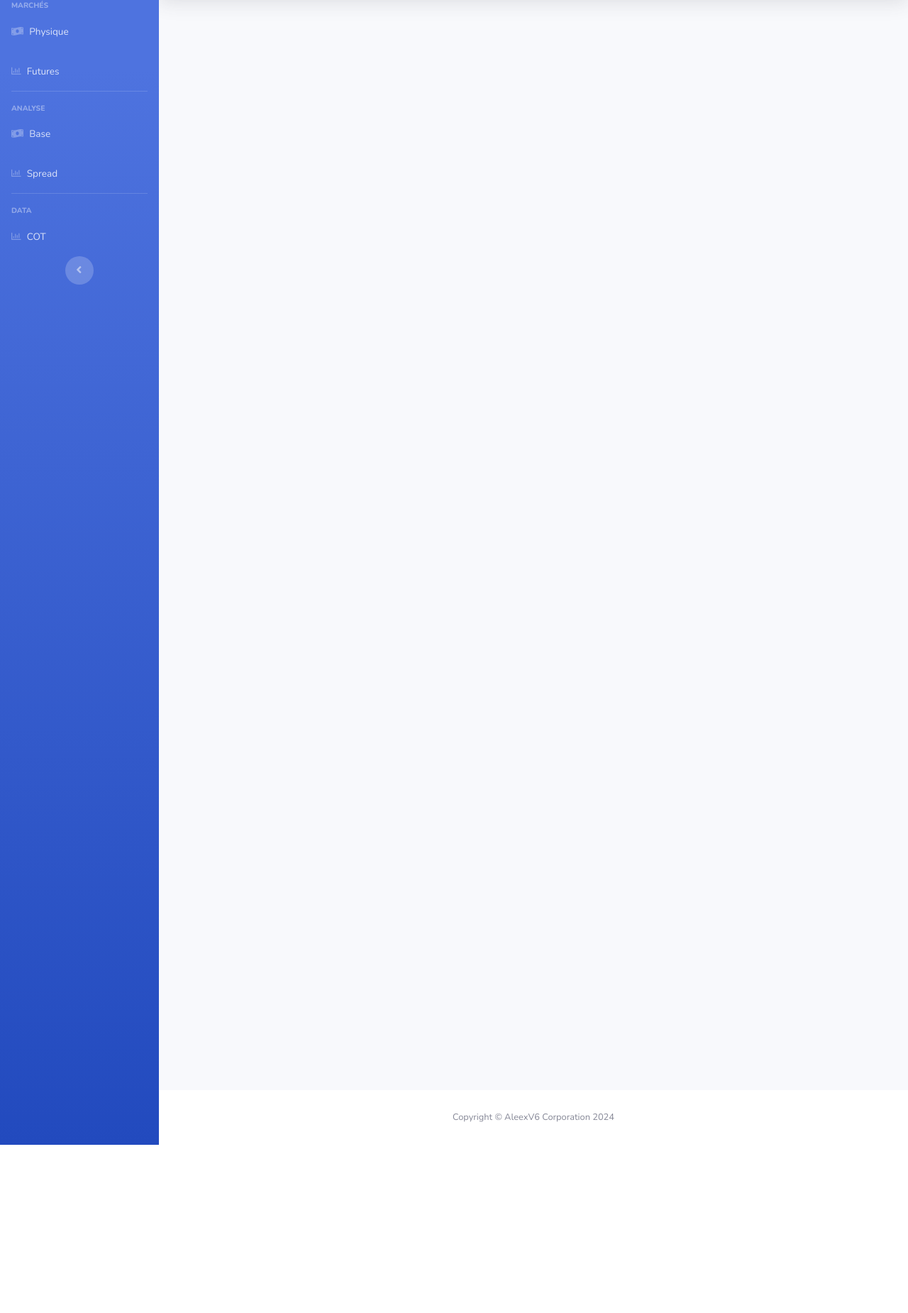
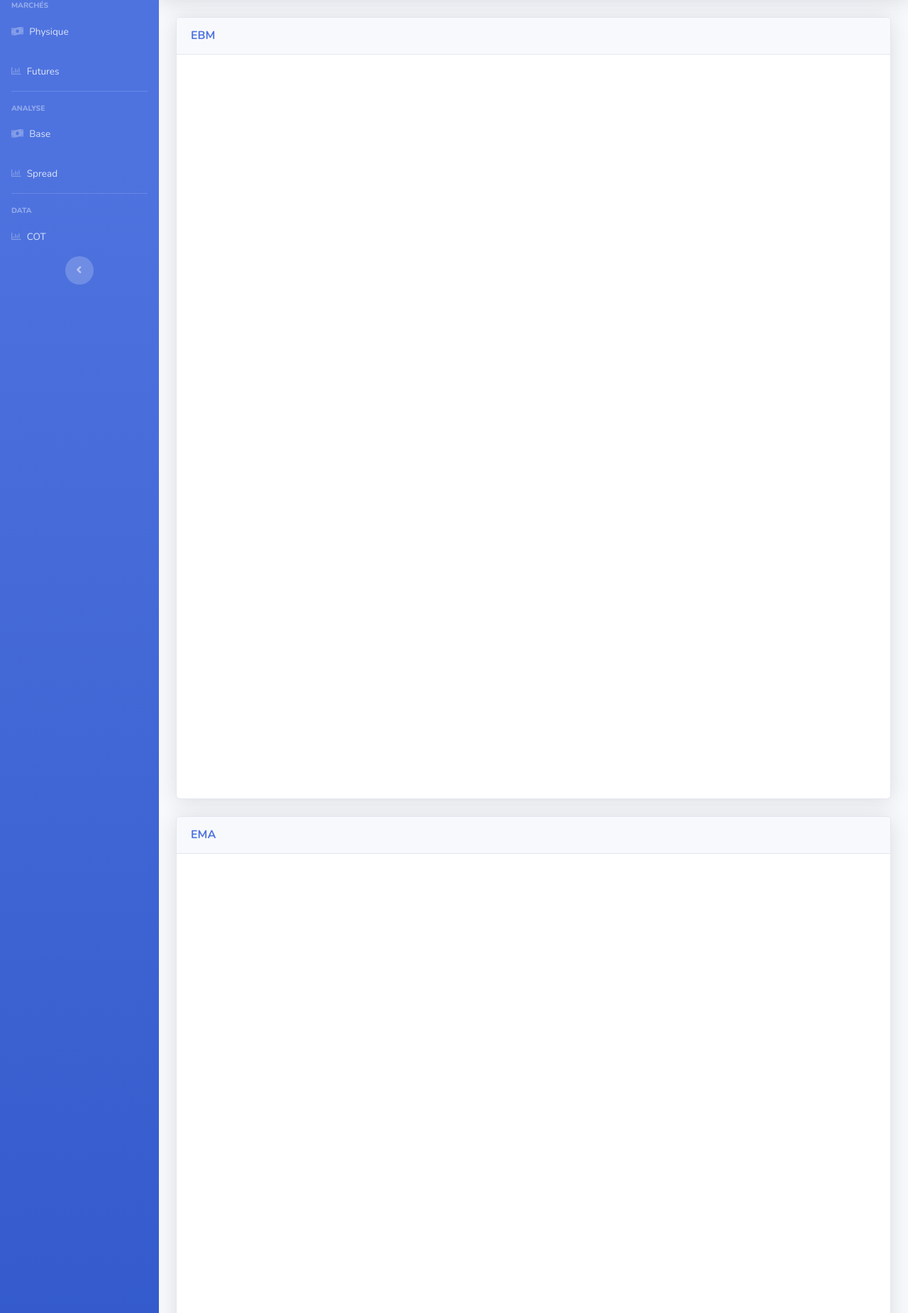
Before and after one commit to aleexv6/agriApp, a Flask app: template templates/cot.html in a window 1280 px wide. Shown: the part 70-1920 px from the top of the page at 71% size. Before the commit the page ends 1683 px from the top, so only its background shows below. Run offline with Flask 3, Linux system fonts and the light colour scheme; the template is opened without the code that fills it, so the values that code supplies are empty; parts of the project's set-up code (start-up, migrations or seed data) failed here and were passed over; some libraries are stand-ins or nearby versions.

Commit message:
going throught cot visuals

```diff
--- a/cot.py
+++ b/cot.py
@@ -200,46 +200,25 @@ def net_position_cftc(df, start_year):
     # plt.close()
 
 def seasonality_euronext(df):
+    data = []
     df = df.sort_index()
     years = list(set(df.index.year))
-    #years = years[:2]
-    fig, axs = plt.subplots(2, 2, figsize=(13, 6.25))
     for i, act in enumerate(["Fonds d'investissement", "Entreprises commerciales", "Autres institutions financières", "Entreprises d'investissement et établissements de crédit"]):
-        row, col = divmod(i, 2)
         for year in years[:-1]:
             if df['Produit'][0] == "Corn / Mais":
-                year_data = df[(df.index >= pd.to_datetime(f"{year}-09-01")) & (df.index < pd.to_datetime(f"{year+1}-09-01"))]
-                net = (year_data[act + " positions Long (Total)"] - year_data[act + " positions Short (Total)"]).sort_index()
-                net = net.reset_index()
-                net['Date'] = pd.to_datetime(net['Date'].map(lambda x: x.replace(year=2100)))
-                mask = (net['Date'].dt.month >= 1) & (net['Date'].dt.month < 9)
+                year_data = df[(df.index >= pd.to_datetime(f"{year}-07-01")) & (df.index < pd.to_datetime(f"{year+1}-07-01"))]
+                year_data['Net'] = (year_data[act + " positions Long (Total)"] - year_data[act + " positions Short (Total)"]).sort_index()
+                year_data['Type'] = act
+                year_data = year_data.reset_index()
             elif df['Produit'][0] == "Milling Wheat / Ble" or df['Produit'][0] == "Rapeseed / Colza":
                 year_data = df[(df.index >= pd.to_datetime(f"{year}-07-01")) & (df.index < pd.to_datetime(f"{year+1}-07-01"))]
-                net = (year_data[act + " positions Long (Total)"] - year_data[act + " positions Short (Total)"]).sort_index()
-                net = net.reset_index()
-                net['Date'] = pd.to_datetime(net['Date'].map(lambda x: x.replace(year=2100)))
-                mask = (net['Date'].dt.month >= 1) & (net['Date'].dt.month < 7)
+                year_data['Net'] = (year_data[act + " positions Long (Total)"] - year_data[act + " positions Short (Total)"]).sort_index()
+                year_data['Type'] = act
+                year_data = year_data.reset_index()
             else:
                 print("Erreur dans l'attribution des dates")
-
-            net.loc[mask, 'Date'] = net.loc[mask, 'Date'].apply(lambda x: x.replace(year=2101))
-            net = net.set_index('Date')
-    return net
-    #         axs[row, col].xaxis.set_major_formatter(mdates.DateFormatter('%b-%d'))
-    #         axs[row, col].plot(net, label=f"{year} / {year+1}")
-    #         axs[row, col].grid(True, linestyle='--', linewidth=0.5, alpha=0.8)
-    #         axs[row, col].set_ylabel('Contrats', style='italic')
-    #         axs[row, col].set_title(act, fontsize = 10, color="grey", style='italic')
-
-
-    # plt.axhline(y = 0, color = 'grey', linestyle = '--', linewidth=0.5, alpha=0.5)
-    # plt.legend(bbox_to_anchor=(0.88, -0.1), frameon=False, ncol=len(years))
-    # plt.suptitle(f"SAISONALITÉ DES POSITIONS", x=0.5125, y=.98, fontsize = 15, fontweight='bold')
-    # fig.text(0.51, 0.93, df['Produit'][0], ha='center', va='center', fontsize=10, color="grey")
-
-    # plt.savefig(f"img/seasonalite{df['Produit'][0].replace('/', '').replace(' ', '')}Euronext.png")
-    # #plt.show()
-    # plt.close()
+            data.append(year_data[['Date', 'Net', 'Type']])
+    return data
 
 def seasonality_cftc(df, start_year):
     df = df.sort_index()
--- a/main.py
+++ b/main.py
@@ -4,7 +4,7 @@ import pandas as pd
 from highcharts_core import highcharts
 from bson import json_util
 import re
-from cot import format_data_euronext, net_position_euronext, get_cot_from_db_euronext
+from cot import format_data_euronext, net_position_euronext, get_cot_from_db_euronext, seasonality_euronext
 
 app = Flask(__name__)
 
@@ -175,9 +175,11 @@ def cot():
     dfEBM = get_cot_from_db_euronext('EBM')
     dfEMA = get_cot_from_db_euronext('EMA')
     dfECO = get_cot_from_db_euronext('ECO')
+
     dfEuronextEBM = format_data_euronext(dfEBM)
     dfEuronextEMA = format_data_euronext(dfEMA)
     dfEuronextECO = format_data_euronext(dfECO)
+
     net_euronext_ebm = net_position_euronext(dfEuronextEBM)
     net_euronext_ema = net_position_euronext(dfEuronextEMA)
     net_euronext_eco = net_position_euronext(dfEuronextECO)
@@ -187,4 +189,20 @@ def cot():
     net_euronext_ebm = net_euronext_ebm[['Date', 'Ticker', 'Produit', 'CommerceNetPos', 'FondNetPos', 'InvestAndCredit', 'OtherFinancial']]
     net_euronext_eco = net_euronext_eco[['Date', 'Ticker', 'Produit', 'CommerceNetPos', 'FondNetPos', 'InvestAndCredit', 'OtherFinancial']]
     net_euronext_ema = net_euronext_ema[['Date', 'Ticker', 'Produit', 'CommerceNetPos', 'FondNetPos', 'InvestAndCredit', 'OtherFinancial']]
-    return render_template('cot.html', net_euronext_ebm=net_euronext_ebm.to_dict(orient='records'), net_euronext_ema=net_euronext_ema.to_dict(orient='records'), net_euronext_eco=net_euronext_eco.to_dict(orient='records'))
+
+    data_seasonality_euronext_ebm = seasonality_euronext(dfEuronextEBM)
+    list = [df.to_dict(orient='records') for df in data_seasonality_euronext_ebm]
+    fondsSeasonalityListEBM = [
+        [record for record in list_of_dicts if record.get('Type') == "Fonds d'investissement"]
+        for list_of_dicts in list
+    ]
+    seasonality_euronext_ebm = [lst for lst in fondsSeasonalityListEBM if lst]
+
+    data_seasonality_euronext_ema = seasonality_euronext(dfEuronextEMA)
+    list = [df.to_dict(orient='records') for df in data_seasonality_euronext_ema]
+    fondsSeasonalityListEMA = [
+        [record for record in list_of_dicts if record.get('Type') == "Fonds d'investissement"]
+        for list_of_dicts in list
+    ]
+    seasonality_euronext_ema = [lst for lst in fondsSeasonalityListEMA if lst]
+    return render_template('cot.html', net_euronext_ebm=net_euronext_ebm.to_dict(orient='records'), net_euronext_ema=net_euronext_ema.to_dict(orient='records'), net_euronext_eco=net_euronext_eco.to_dict(orient='records'), seasonality_euronext_ebm=seasonality_euronext_ebm, seasonality_euronext_ema=seasonality_euronext_ema)
--- a/templates/cot.html
+++ b/templates/cot.html
@@ -191,9 +191,34 @@
                 </nav>
                 <!-- End of Topbar -->
                 <div class="container-fluid">
-                    <div id="net_euronext_ebm" class="mb-4" style="height: 60vh;"></div>
-                    <div id="net_euronext_ema" class="mb-4" style="height: 60vh;"></div>
-                    <div id="net_euronext_eco" class="mb-4" style="height: 60vh;"></div>
+                    <div class="card shadow mb-4">
+                        <div class="card-header d-flex justify-content-between py-3">
+                            <h6 class="m-0 font-weight-bold text-primary">EBM</h6>
+                        </div>
+                        <div class="card-body">
+                            <div id="net_euronext_ebm" class="mb-4" style="height: 60vh;"></div>
+                            <div id="seasonality_euronext_ebm" class="mb-4" style="height: 60vh;"></div>
+                        </div>
+                    </div>
+
+                    <div class="card shadow mb-4">
+                        <div class="card-header d-flex justify-content-between py-3">
+                            <h6 class="m-0 font-weight-bold text-primary">EMA</h6>
+                        </div>
+                        <div class="card-body">
+                            <div id="net_euronext_ema" class="mb-4" style="height: 60vh;"></div>
+                            <div id="seasonality_euronext_ema" class="mb-4" style="height: 60vh;"></div>
+                        </div>
+                    </div>
+
+                    <div class="card shadow mb-4">
+                        <div class="card-header d-flex justify-content-between py-3">
+                            <h6 class="m-0 font-weight-bold text-primary">ECO</h6>
+                        </div>
+                        <div class="card-body">
+                            <div id="net_euronext_eco" class="mb-4" style="height: 60vh;"></div>
+                        </div>
+                    </div>
                 </div>
                 <!-- /.container-fluid -->
             </div>
@@ -263,6 +288,28 @@
         var net_euronext_ebm = JSON.parse('{{ net_euronext_ebm | tojson }}');
         var net_euronext_ema = JSON.parse('{{ net_euronext_ema | tojson }}');
         var net_euronext_eco = JSON.parse('{{ net_euronext_eco | tojson }}');
+        var seasonality_euronext_ebm = JSON.parse('{{ seasonality_euronext_ebm | tojson }}');
+        var seasonality_euronext_ema = JSON.parse('{{ seasonality_euronext_ema | tojson }}');
+
+        var seasonality_euronext_ebm_series = [];
+        var seasonality_euronext_ema_series = [];
+
+        for (var i = 0; i < seasonality_euronext_ebm.length; i++) {
+            seasonality_euronext_ebm_series.push({
+                name: (2018 + i) + '-' + (2019 + i),
+                data: seasonality_euronext_ebm[i].map(function(item) {
+                    return [item['Date'], Math.round(item['Net'])];
+                })
+            });
+        }
+        for (var i = 0; i < seasonality_euronext_ema.length; i++) {
+            seasonality_euronext_ema_series.push({
+                name: (2018 + i) + '-' + (2019 + i),
+                data: seasonality_euronext_ema[i].map(function(item) {
+                    return [item['Date'], Math.round(item['Net'])];
+                })
+            });
+        }
 
         var fondsEBM = net_euronext_ebm.map(function(item) {
             return [item['Date'], Math.round(item['FondNetPos'])];
@@ -405,6 +452,48 @@
         }]
         });
 
+        Highcharts.chart('seasonality_euronext_ebm', {
+        chart: {
+            type: 'line'
+        },
+        title: {
+            text: 'Saisonnalité ' + seasonality_euronext_ebm[0][0]['Type']
+        },
+        xAxis: {
+            title: {
+                text: 'Day'
+            },
+            type: 'datetime'
+        },
+        yAxis: {
+            title: {
+                text: 'Contrats'
+            }
+        },
+        series: seasonality_euronext_ebm_series
+        });
+
+        Highcharts.chart('seasonality_euronext_ema', {
+        chart: {
+            type: 'line'
+        },
+        title: {
+            text: 'Saisonnalité ' + seasonality_euronext_ema[0][0]['Type']
+        },
+        xAxis: {
+            title: {
+                text: 'Day'
+            },
+            type: 'datetime'
+        },
+        yAxis: {
+            title: {
+                text: 'Contrats'
+            }
+        },
+        series: seasonality_euronext_ema_series
+        });
+
     </script>
 
 </body>
```
